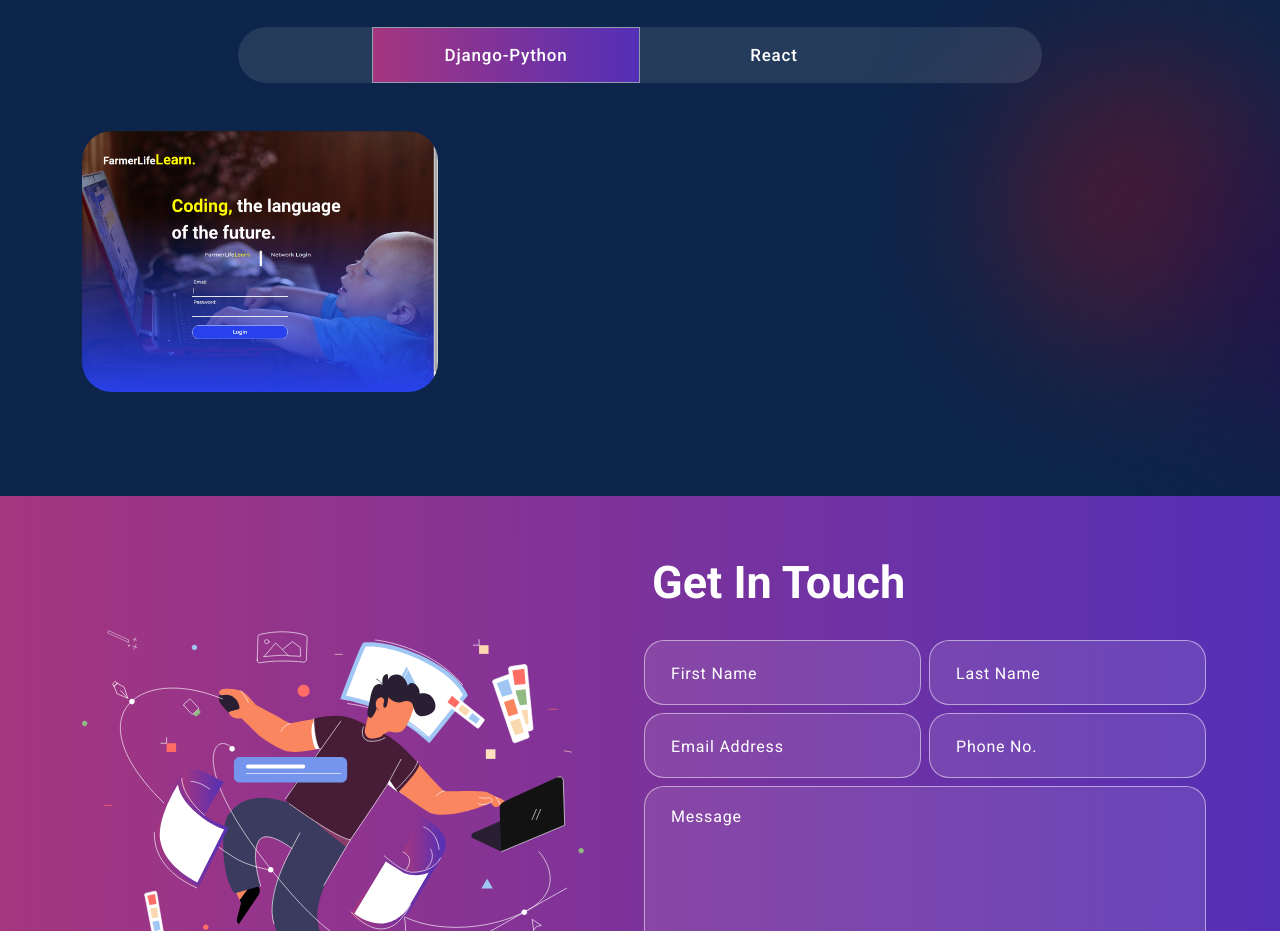
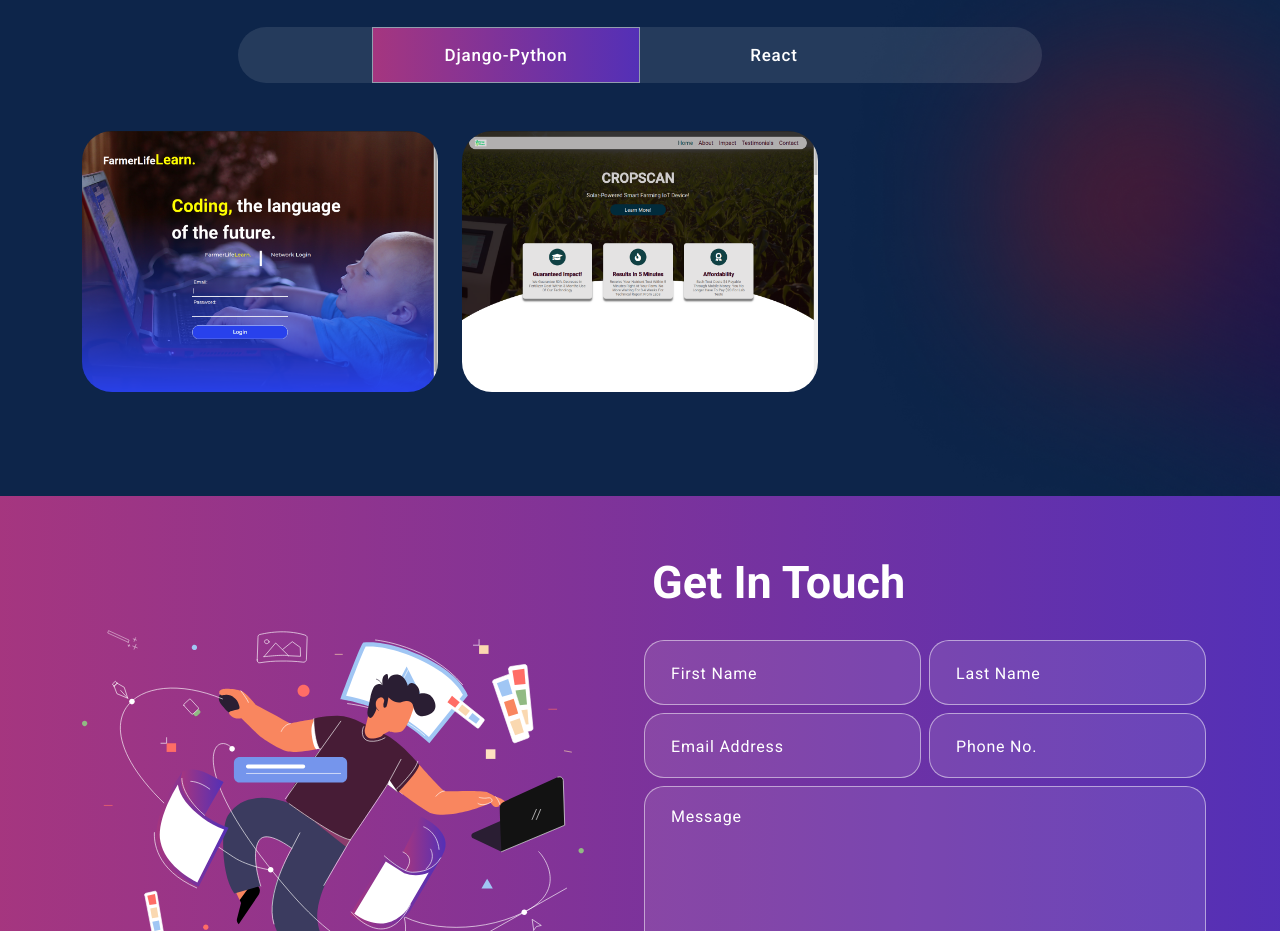
Before and after one commit to KaranjaK/porfolio, a React (Create React App) app: page / in a window 1280 px wide. Shown: the part 2860-3791 px from the top of the page. Built offline with nearby package versions, Linux system fonts and the light colour scheme.

Commit message:
✅ updates a project

```diff
--- a/src/components/projects/projects.jsx
+++ b/src/components/projects/projects.jsx
@@ -2,6 +2,7 @@ import { Container, Row, Col, Tab, Nav } from "react-bootstrap";
 import farmerlifelearn from '../resources/farmerlifelearn.png';
 import hex_rgb from '../resources/hex-rgb-project.png'
 import accordion from '../resources/accordion.png'
+import cropscan from '../resources/cropsan.png'
 
 import colorSharp2 from "../resources/color-sharp2.png";
 import ProjectCard from "./projectCard";
@@ -31,6 +32,13 @@ const Projects = () => {
             description: "React Project producing accordion effect on cards. It has a button switching between multi and single select",
             imgUrl: accordion,
             projectUrl: "https://accordion-select.netlify.app/",
+        },
+        {
+            title: "CropScan",
+            pro_stack: "Django-Python",
+            description: "Full Stack application that scans crops in the farm, queries an API(Plantrix API) and sends a text message to the farmer based on findings in relation to crop diseases, pests and nutrients needed",
+            imgUrl: cropscan,
+            projectUrl: "https://cropscan.co.ke/",
         },
     ];
 
```
Also changed, not shown: src/components/resources/cropsan.png (added).
